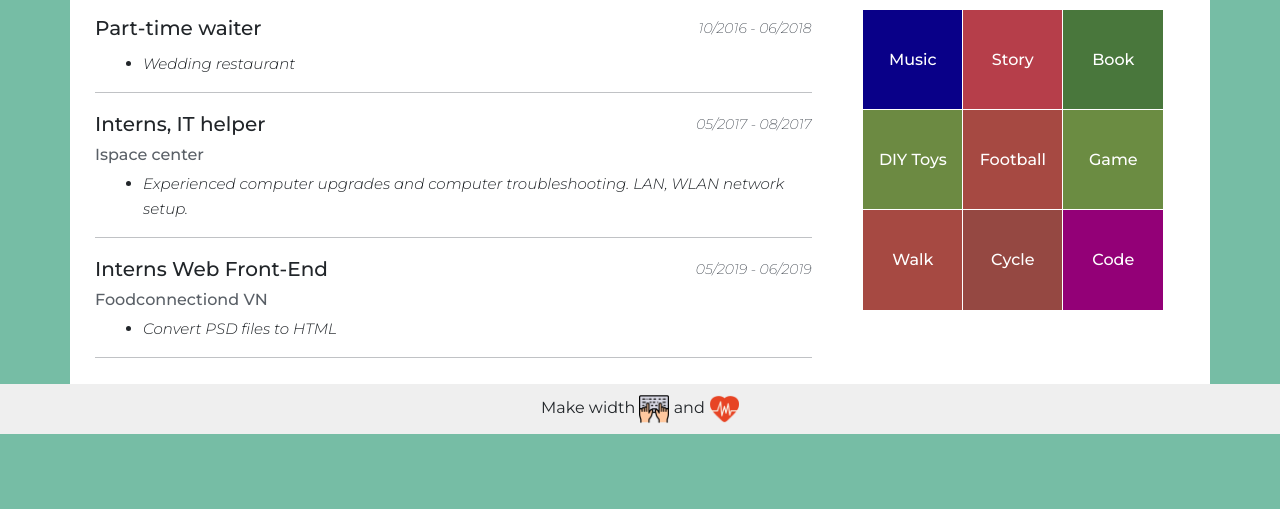
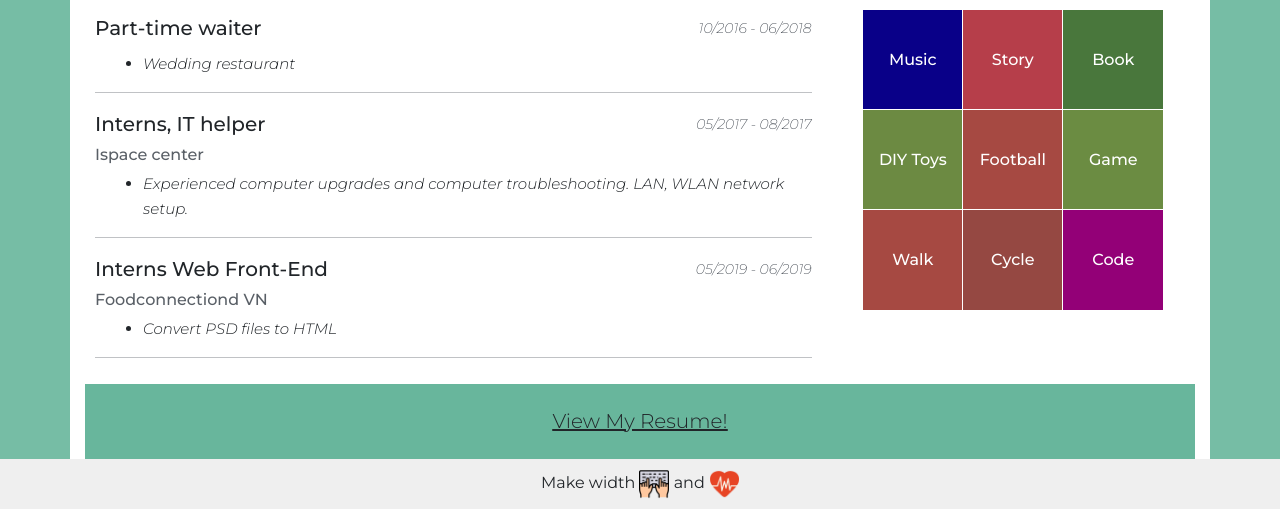
Before and after one commit to namtp96/cv, a plain HTML site: page resume.html in a window 1280 px wide. Shown: the part 748-1257 px from the top of the page. Before the commit the page ends 1180 px from the top, so only its background shows below. Drawn offline with nearby package versions, Linux system fonts and the light colour scheme; a web font is replaced by a local one.

Commit message:
Update resume.html

```diff
--- a/resume.html
+++ b/resume.html
@@ -144,6 +144,9 @@
                             </div>
                         </div>
                     </div>
+                <div class="social container">
+                    <p><a href="resume.html">View my resume!</a></p>
+                </div>
                 </div>
             </div>
         </section>
```
